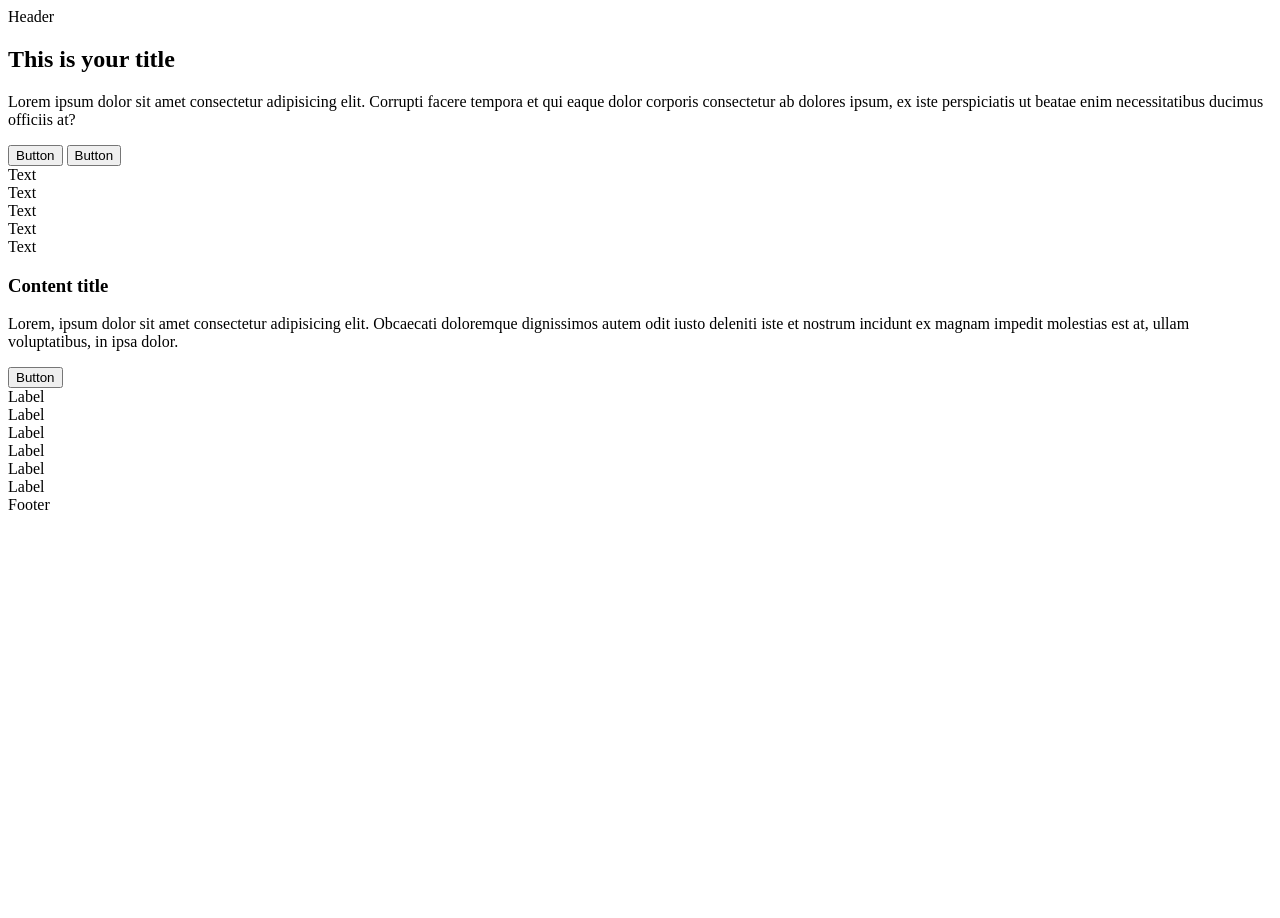
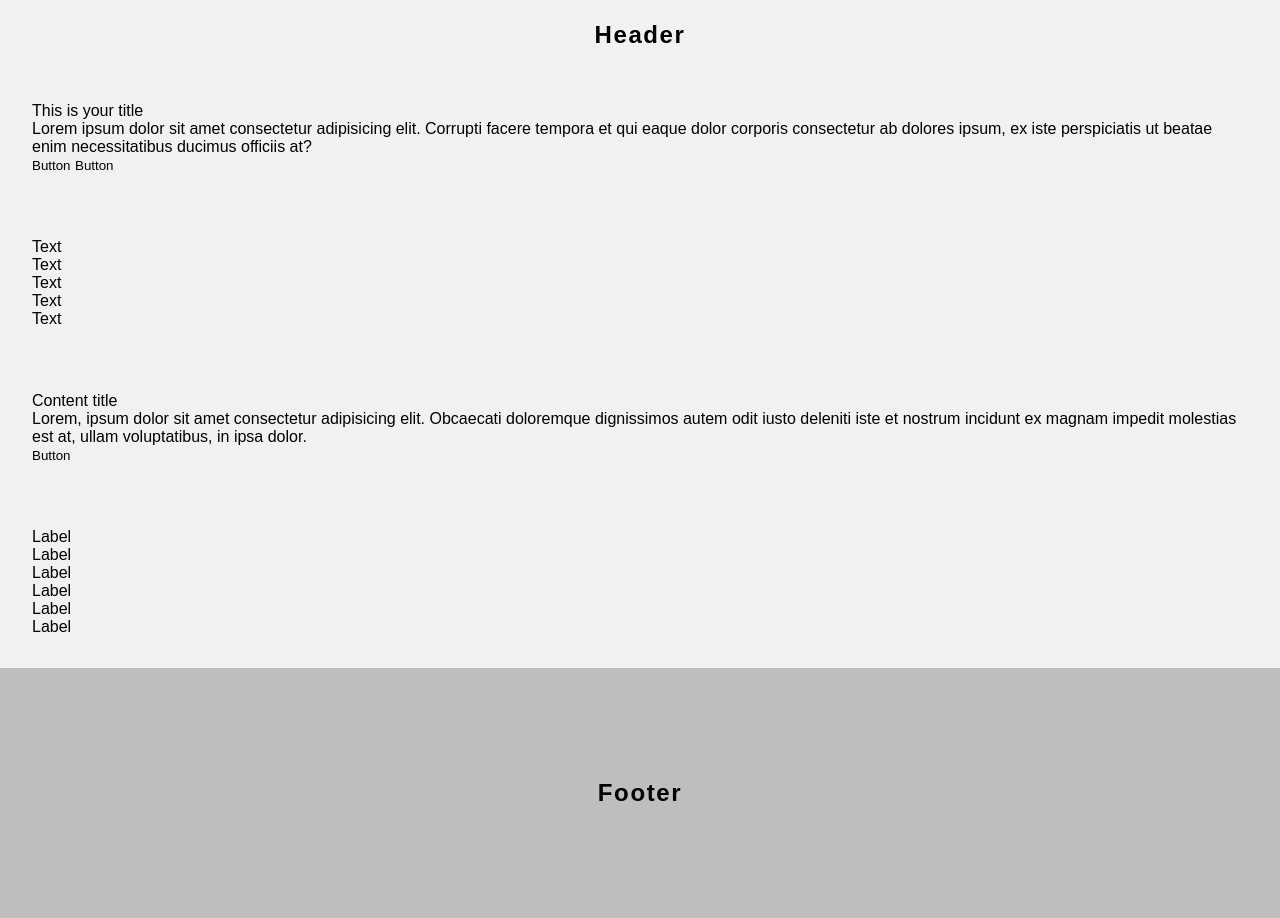
Before and after one commit to and-yevchenko/gsap-animation-one, a website built with Vite: page index.html in a window 1280 px wide. Before the commit the page ends 800 px from the top, so only its background shows below. Built offline with nearby package versions, Linux system fonts and the light colour scheme; a web font is replaced by a local one.

Commit message:
add basic styles

```diff
--- a/index.html
+++ b/index.html
@@ -8,7 +8,7 @@
     </head>
     <body>
         <div id="app">
-            <header class="header">Header</header>
+            <header class="header"><div class="header-container">Header</div></header>
             <main class="main">
                 <section class="startscreen">
                     <h1 class="startscreen-title">This is your title</h1>
@@ -88,7 +88,7 @@
                     </div>
                 </section>
             </main>
-            <footer class="footer">Footer</footer>
+            <footer class="footer"><div class="footer-container">Footer</div></footer>
         </div>
         <script type="module" src="/src/main.js"></script>
     </body>
--- a/src/style.css
+++ b/src/style.css
@@ -0,0 +1,146 @@
+@import url('https://fonts.googleapis.com/css2?family=Hind+Madurai:wght@400;500;600;700&display=swap');
+
+:root {
+    --color-background: #f1f1f1;
+    --color-block: #bebebe;
+    --color-text-default: #000000;
+}
+
+body {
+    font-family: 'Hind Madurai', sans-serif;
+    background-color: var(--color-background);
+    color: var(--color-text-default);
+    margin: 0;
+    min-width: 320px;
+    min-height: 100vh;
+}
+
+#app {
+    width: 100%;
+    min-height: 100vh;
+    display: flex;
+    flex-direction: column;
+    align-items: center;
+}
+
+.header {
+    width: 100%;
+    height: 70px;
+    font-size: 1.5rem;
+    font-weight: 600;
+    letter-spacing: 0.1rem;
+    .header-container {
+        text-align: center;
+        display: flex;
+        align-items: center;
+        justify-content: center;
+    }
+}
+
+.main {
+    flex: auto;
+    section {
+        max-width: 1280px;
+        margin: 0 auto;
+        padding: 2rem;
+    }
+}
+
+.footer {
+    width: 100%;
+    height: 250px;
+    background-color: var(--color-block);
+    font-size: 1.5rem;
+    font-weight: 600;
+    letter-spacing: 0.1rem;
+    .footer-container {
+        text-align: center;
+        display: flex;
+        align-items: center;
+        justify-content: center;
+    }
+}
+
+[class*='-container'] {
+    width: 100%;
+    height: 100%;
+    max-width: 1280px;
+    margin: 0 auto;
+    padding: 0 2rem;
+}
+
+* {
+    padding: 0;
+    margin: 0;
+    border: 0;
+}
+
+*,
+*:before,
+*:after {
+    -webkit-box-sizing: border-box;
+    box-sizing: border-box;
+}
+
+:focus,
+:active {
+    outline: none;
+}
+
+a:focus,
+a:active {
+    outline: none;
+}
+
+nav,
+footer,
+header,
+aside {
+    display: block;
+}
+
+input,
+button,
+textarea {
+    font-family: inherit;
+}
+
+input::-ms-clear {
+    display: none;
+}
+
+button {
+    cursor: pointer;
+}
+
+button::-moz-focus-inner {
+    padding: 0;
+    border: 0;
+}
+
+a,
+a:visited {
+    text-decoration: none;
+}
+
+a:hover {
+    text-decoration: none;
+}
+
+ul li {
+    list-style-type: none;
+}
+
+img {
+    vertical-align: top;
+}
+
+h1,
+h2,
+h3,
+h4,
+h5,
+h6 {
+    font-size: inherit;
+    font-weight: 400;
+}
```
Also changed, not shown: 1 other file.
